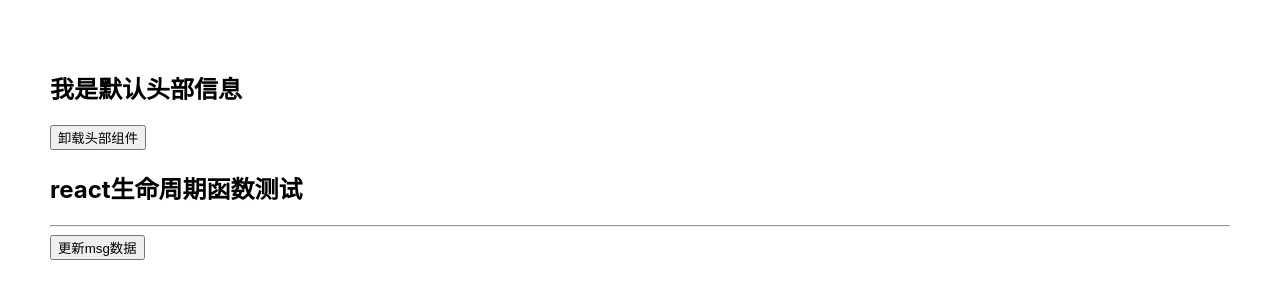
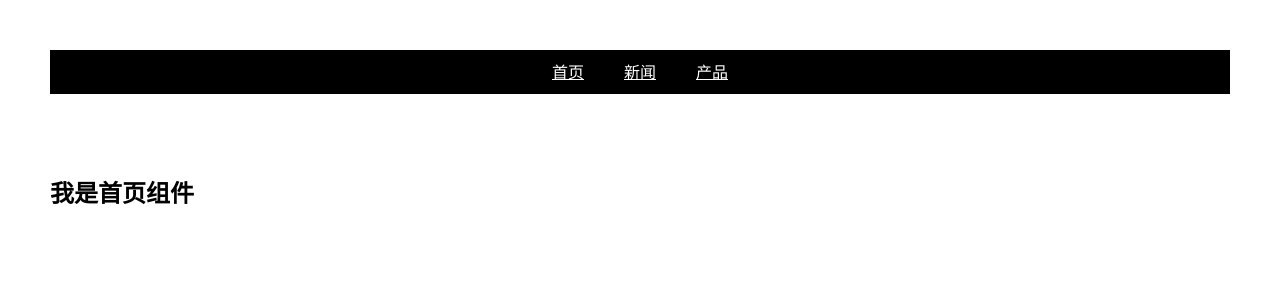
Before and after one commit to kdyzm/react-lesson, a React (Create React App) app: page / in a window 1280 px wide. Shown: the top 300 px of the page. Built offline with nearby package versions, Linux system fonts and the light colour scheme.

Commit message:
简单路由配置

```diff
--- a/package.json
+++ b/package.json
@@ -9,6 +9,7 @@
     "axios": "^0.19.2",
     "react": "^16.12.0",
     "react-dom": "^16.12.0",
+    "react-router-dom": "^5.1.2",
     "react-scripts": "3.4.0"
   },
   "scripts": {
--- a/src/App.js
+++ b/src/App.js
@@ -1,19 +1,31 @@
 import React from 'react';
 // import logo from './assets/images/logo.svg';
 // import './assets/css/App.css';
-import Home  from './components/Home'
-import News from './components/News'
-import ButtonTest from './components/ButtonTest';
-import FormTest from './components/FormTest';
-import TodoList from './components/TodoList';
-import AxiosDemo from './components/AxiosDemo'
-import LifeCycle from './components/LifeCycle';
+import Home  from './components/router-demo/Home'
+import News from './components/router-demo/News'
+import Product from './components/router-demo/Product'
+import { BrowserRouter as Router, Route, Link } from "react-router-dom";
+import './assets/css/index.css';
+import './assets/css/Common.css';
 
 function App() {
   return (
-    <div className="App">
-      <LifeCycle/>
-    </div>
+    <Router>
+      <div>
+        <header className="title">
+          <Link to="/">首页</Link>
+          <Link to="news">新闻</Link>
+          <Link to="product">产品</Link>
+        </header>
+
+        <br/>
+        <br/>
+        <br/>
+        <Route exact path="/" component={Home}/>
+        <Route exact path="/news" component={News}/>
+        <Route exact path="/product" component={Product}/>
+      </div>
+    </Router>
   );
 }
 
--- a/src/assets/css/App.css
+++ /dev/null
@@ -1,38 +0,0 @@
-.App {
-  text-align: center;
-}
-
-.App-logo {
-  height: 40vmin;
-  pointer-events: none;
-}
-
-@media (prefers-reduced-motion: no-preference) {
-  .App-logo {
-    animation: App-logo-spin infinite 20s linear;
-  }
-}
-
-.App-header {
-  background-color: #282c34;
-  min-height: 100vh;
-  display: flex;
-  flex-direction: column;
-  align-items: center;
-  justify-content: center;
-  font-size: calc(10px + 2vmin);
-  color: white;
-}
-
-.App-link {
-  color: #61dafb;
-}
-
-@keyframes App-logo-spin {
-  from {
-    transform: rotate(0deg);
-  }
-  to {
-    transform: rotate(360deg);
-  }
-}
--- a/src/assets/css/index.css
+++ b/src/assets/css/index.css
@@ -11,3 +11,23 @@ code {
   font-family: source-code-pro, Menlo, Monaco, Consolas, 'Courier New',
     monospace;
 }
+
+.title{
+
+  height: 44px;
+
+  line-height: 44px;
+
+  text-align: center;
+
+  background: #000;
+
+  color:#fff;
+}
+
+.title a{
+
+  color: #fff;
+
+  padding:0px 20px;
+}
--- /dev/null
+++ b/src/components/router-demo/Home.js
@@ -0,0 +1,19 @@
+import React, { Component } from 'react';
+
+class Home extends Component {
+    constructor(props) {
+        super(props);
+        this.state = {
+            title: "我是首页组件"
+         };
+    }
+    render() {
+        return (
+            <div>
+                <h2>{this.state.title}</h2>
+            </div>
+        );
+    }
+}
+
+export default Home;
--- /dev/null
+++ b/src/components/router-demo/News.js
@@ -0,0 +1,19 @@
+import React, { Component } from 'react';
+
+class News extends Component {
+    constructor(props) {
+        super(props);
+        this.state = {
+            title: "我是新闻组件"
+         };
+    }
+    render() {
+        return (
+            <div>
+                <h2>{this.state.title}</h2>
+            </div>
+        );
+    }
+}
+
+export default News;
--- /dev/null
+++ b/src/components/router-demo/Product.js
@@ -0,0 +1,21 @@
+import React, { Component } from 'react';
+
+class Product extends Component {
+    constructor(props) {
+        super(props);
+        this.state = {
+
+            title: "我是产品组件"
+         };
+    }
+    render() {
+        return (
+            <div>
+                <h2>{this.state.title}</h2>
+
+            </div>
+        );
+    }
+}
+
+export default Product;
```
